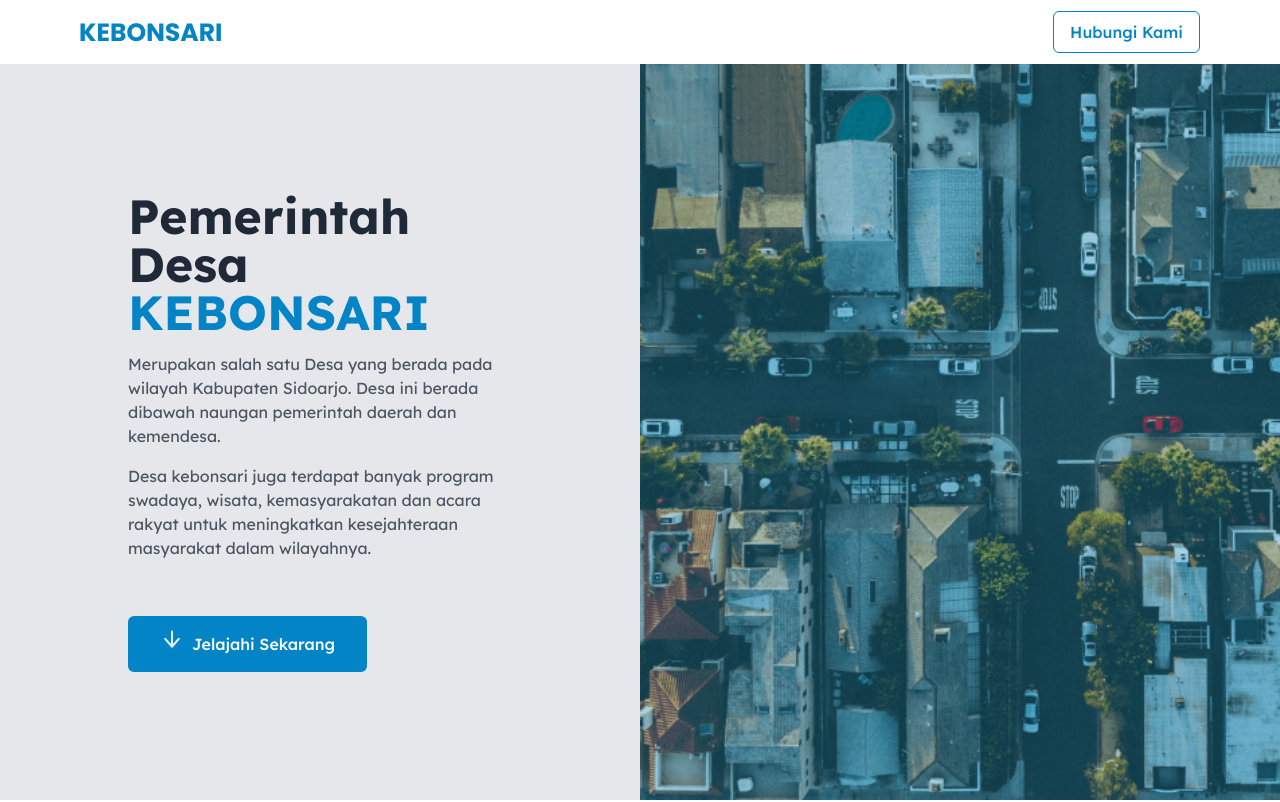
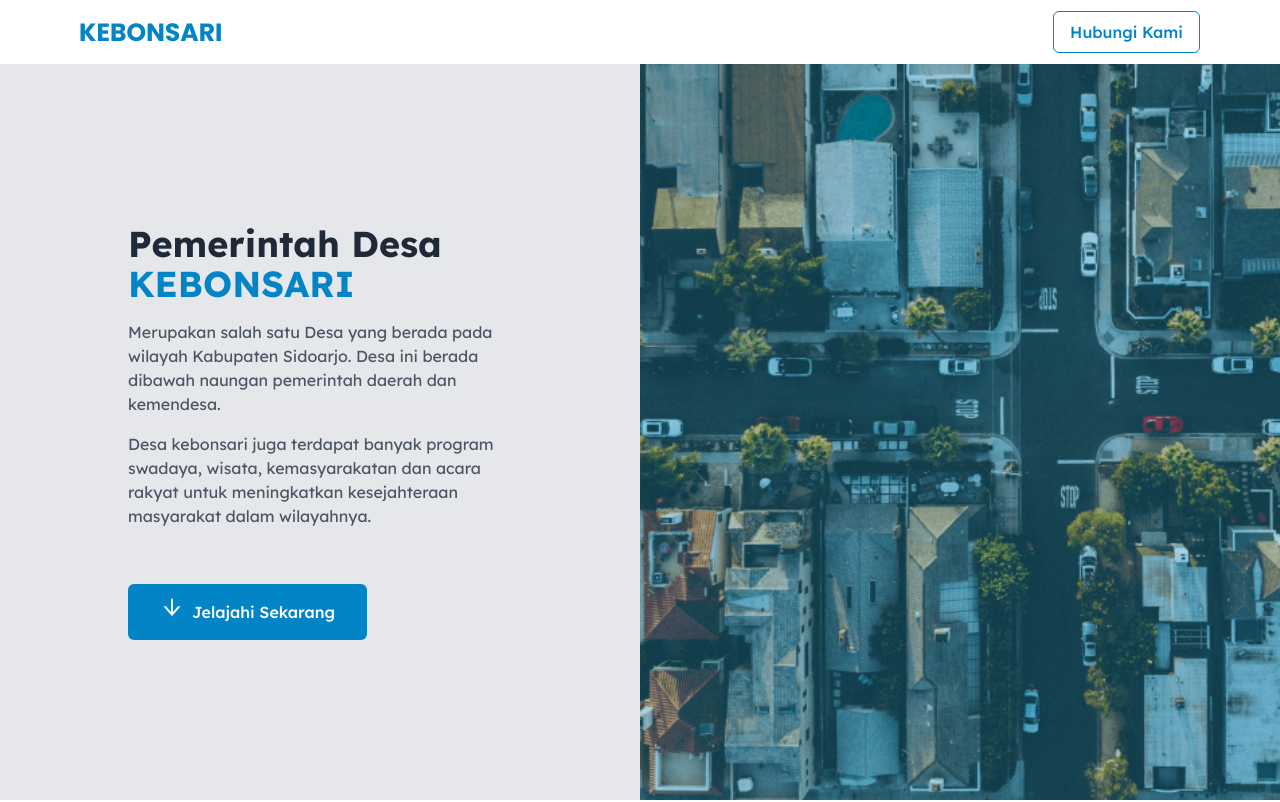
Before and after one commit to jagadyudha/kebonsari.site, a Next.js app: page / in a window 1280 px wide. Shown: the top 802 px of the page. Built offline with nearby package versions, Linux system fonts and the light colour scheme; a web font is replaced by a local one.

Commit message:
fix: style on hero section

```diff
--- a/components/Hero.tsx
+++ b/components/Hero.tsx
@@ -7,15 +7,15 @@ const Hero = () => {
     <section className="h-[92vh] bg-gray-200 flex xl:block justify-center items-center">
       <div className="flex justify-between items-center h-full">
         <div className="mx-auto xl:w-[50vw] w-full xl:px-32 md:px-12 px-6">
-          <h1 className="md:text-5xl text-4xl font-bold text-gray-800">
+          <h1 className="2xl:text-5xl text-4xl font-bold text-gray-800">
             Pemerintah Desa <span className="text-sky-600">KEBONSARI</span>
           </h1>
-          <p className="my-4 text-md text-gray-600">
+          <p className="my-4 2xl:text-xl text-md text-gray-600">
             Merupakan salah satu Desa yang berada pada wilayah Kabupaten
             Sidoarjo. Desa ini berada dibawah naungan pemerintah daerah dan
             kemendesa.
           </p>
-          <p className="my-4 text-md text-gray-600">
+          <p className="my-4 2xl:text-xl text-md text-gray-600">
             Desa kebonsari juga terdapat banyak program swadaya, wisata,
             kemasyarakatan dan acara rakyat untuk meningkatkan kesejahteraan
             masyarakat dalam wilayahnya.
```
